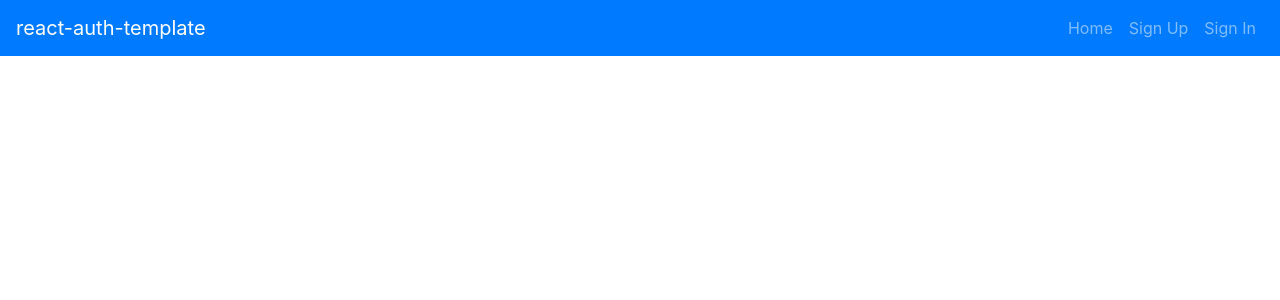
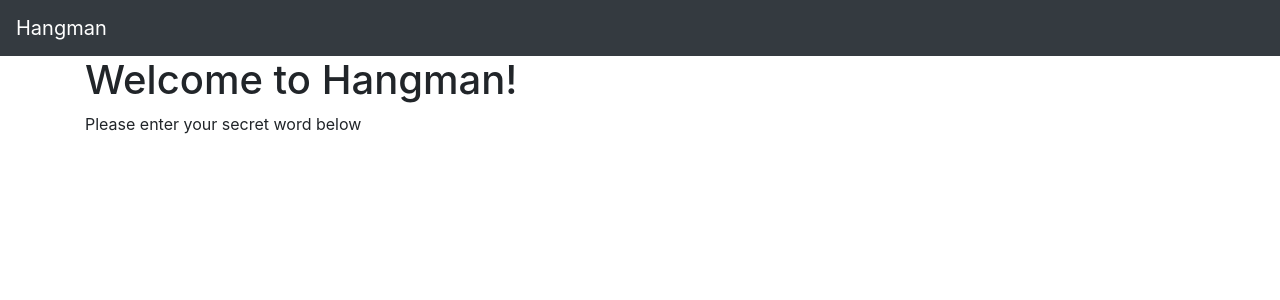
Before and after one commit to joe-protz/Hangman, a React app: page / in a window 1280 px wide. Shown: the top 300 px of the page. Built offline with nearby package versions, Linux system fonts and the light colour scheme.

Commit message:
Remove Template Names and Add Welcome Page

```diff
--- a/public/index.html
+++ b/public/index.html
@@ -11,7 +11,7 @@ unless you know exactly what you're doing! -->
     <link rel="manifest" href="%PUBLIC_URL%/manifest.json">
     <link rel="shortcut icon" href="%PUBLIC_URL%/favicon.ico">
 
-    <title>React App</title>
+    <title>Hangman</title>
   </head>
   <body>
     <noscript>
--- a/src/components/App/App.js
+++ b/src/components/App/App.js
@@ -1,21 +1,20 @@
 import React, { Component, Fragment } from 'react'
 import { Route } from 'react-router-dom'
 
-import AuthenticatedRoute from '../AuthenticatedRoute/AuthenticatedRoute'
 import AutoDismissAlert from '../AutoDismissAlert/AutoDismissAlert'
 import Header from '../Header/Header'
-import SignUp from '../SignUp/SignUp'
-import SignIn from '../SignIn/SignIn'
-import SignOut from '../SignOut/SignOut'
-import ChangePassword from '../ChangePassword/ChangePassword'
+import Welcome from '../Welcome/Welcome'
 
 class App extends Component {
   constructor () {
     super()
 
     this.state = {
-      user: null,
-      msgAlerts: []
+      msgAlerts: [],
+      guesses: undefined,
+      availableLetters: ['a', 'b', 'c', 'd', 'e', 'f', 'g', 'h', 'i', 'j', 'k', 'l', 'm', 'n', 'o', 'p', 'q', 'r', 's', 't', 'u', 'v', 'w', 'x', 'y', 'z'],
+      correctLetters: [],
+      incorrectLetters: []
     }
   }
 
@@ -42,18 +41,7 @@ class App extends Component {
           />
         ))}
         <main className="container">
-          <Route path='/sign-up' render={() => (
-            <SignUp msgAlert={this.msgAlert} setUser={this.setUser} />
-          )} />
-          <Route path='/sign-in' render={() => (
-            <SignIn msgAlert={this.msgAlert} setUser={this.setUser} />
-          )} />
-          <AuthenticatedRoute user={user} path='/sign-out' render={() => (
-            <SignOut msgAlert={this.msgAlert} clearUser={this.clearUser} user={user} />
-          )} />
-          <AuthenticatedRoute user={user} path='/change-password' render={() => (
-            <ChangePassword msgAlert={this.msgAlert} user={user} />
-          )} />
+          <Route exact path='/' component={Welcome}/>
         </main>
       </Fragment>
     )
--- a/src/components/Header/Header.js
+++ b/src/components/Header/Header.js
@@ -2,37 +2,20 @@ import React, { Fragment } from 'react'
 import Nav from 'react-bootstrap/Nav'
 import Navbar from 'react-bootstrap/Navbar'
 
-const authenticatedOptions = (
-  <Fragment>
-    <Nav.Link href="#change-password">Change Password</Nav.Link>
-    <Nav.Link href="#sign-out">Sign Out</Nav.Link>
-  </Fragment>
-)
-
-const unauthenticatedOptions = (
-  <Fragment>
-    <Nav.Link href="#sign-up">Sign Up</Nav.Link>
-    <Nav.Link href="#sign-in">Sign In</Nav.Link>
-  </Fragment>
-)
-
 const alwaysOptions = (
   <Fragment>
-    <Nav.Link to="/">Home</Nav.Link>
   </Fragment>
 )
 
 const Header = ({ user }) => (
-  <Navbar bg="primary" variant="dark" expand="md">
+  <Navbar bg="dark" variant="dark" expand="md">
     <Navbar.Brand href="#">
-      react-auth-template
+      Hangman
     </Navbar.Brand>
     <Navbar.Toggle aria-controls="basic-navbar-nav" />
     <Navbar.Collapse id="basic-navbar-nav">
       <Nav className="ml-auto">
-        { user && <span className="navbar-text mr-2">Welcome, {user.email}</span>}
         { alwaysOptions }
-        { user ? authenticatedOptions : unauthenticatedOptions }
       </Nav>
     </Navbar.Collapse>
   </Navbar>
--- /dev/null
+++ b/src/components/Welcome/Welcome.js
@@ -0,0 +1,12 @@
+import React, { Fragment } from 'react'
+
+const Welcome = props => {
+  return (
+    <Fragment>
+      <h1>Welcome to Hangman!</h1>
+      <p>Please enter your secret word below</p>
+    </Fragment>
+  )
+}
+
+export default Welcome
```
Also changed, not shown: 1 other file (tests, documents, lock files or other folders).
